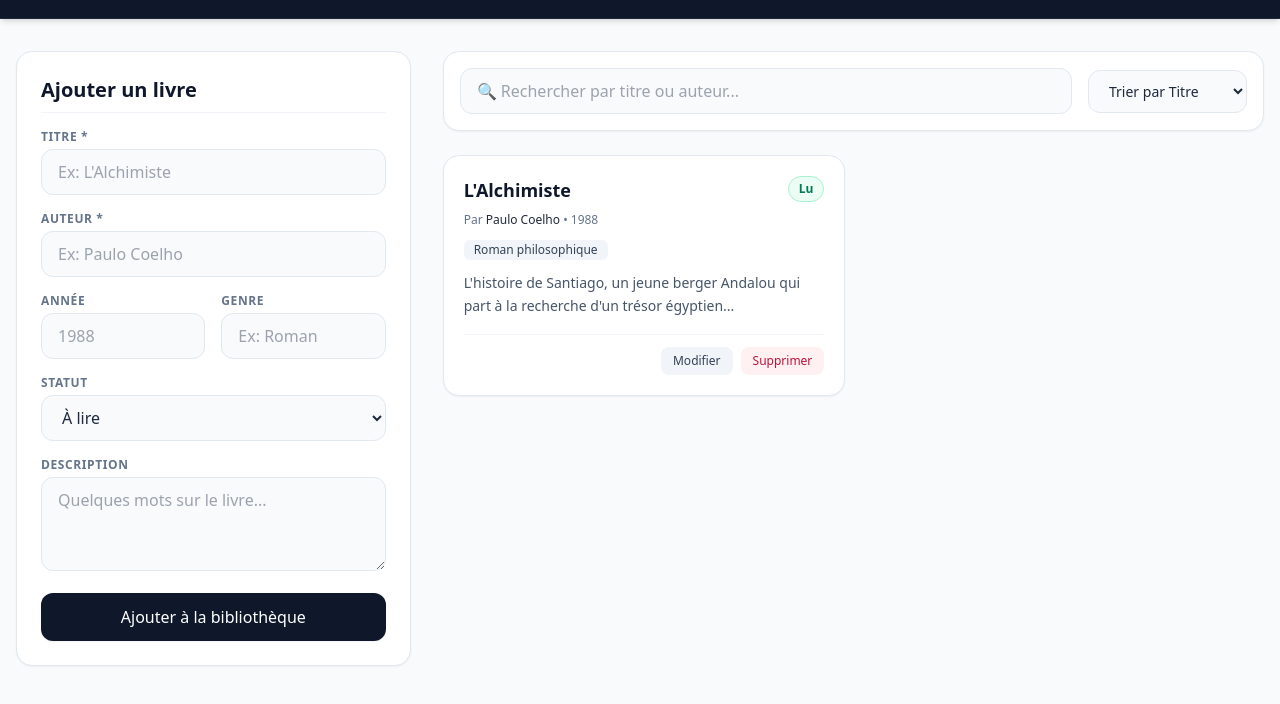
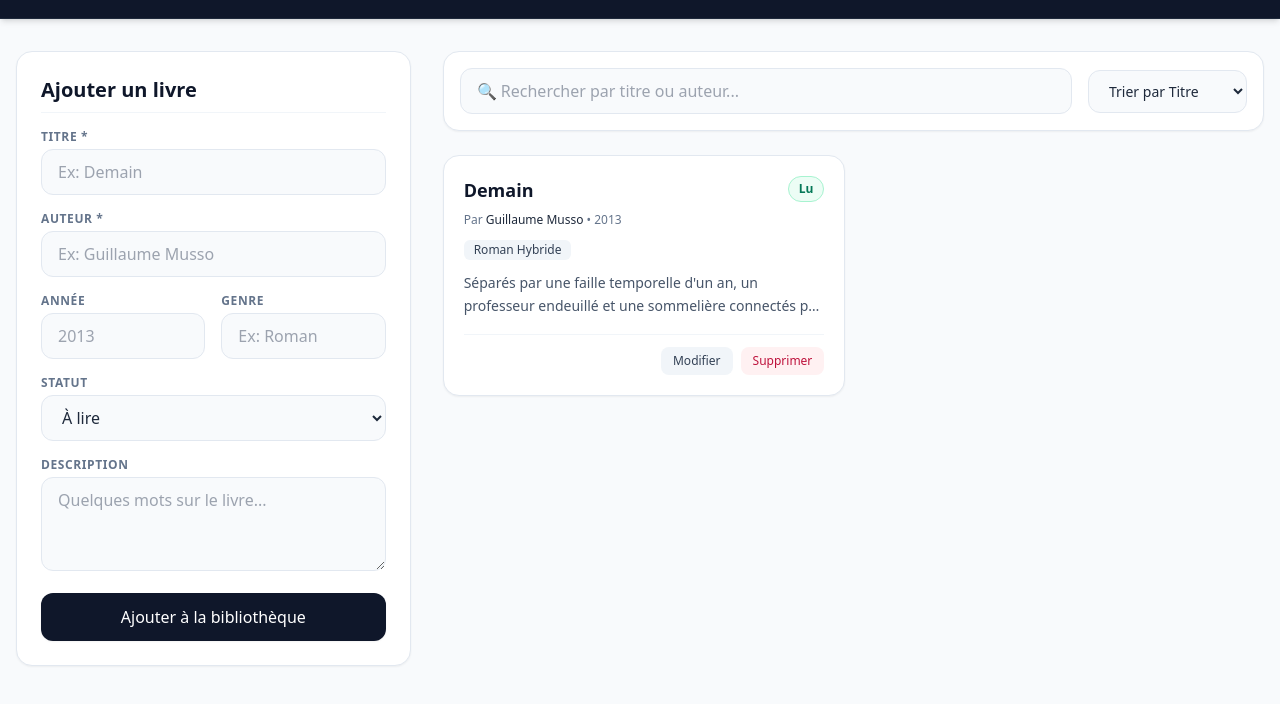
Before and after one commit to sahmihoussam1-hash/SinglePageApplication, a plain HTML site: page SPA/ref.html in a window 1280 px wide. Shown: the part 78-782 px from the top of the page. Drawn offline with nearby package versions, Linux system fonts and the light colour scheme; files whose address does not match are found by name.

Commit message:
some changes on chore html

```diff
--- a/SPA/ref.html
+++ b/SPA/ref.html
@@ -4,12 +4,12 @@
   <meta charset="UTF-8">
   <meta name="viewport" content="width=device-width, initial-scale=1.0">
   <title>Bibliothèque - Gestion de livres</title>
-  <!-- CDN Tailwind CSS -->
+
   <script src="https://cdn.tailwindcss.com"></script>
 </head>
 <body class="bg-slate-50 min-h-screen text-slate-800 font-sans">
 
-  <!-- En-tête / Header ton froid -->
+
   <header class="bg-slate-900 text-slate-100 py-6 shadow-md border-b border-slate-800">
     <div class="container mx-auto px-4 flex justify-between items-center">
       <div class="flex items-center gap-3">
@@ -23,33 +23,33 @@
     </div>
   </header>
 
-  <!-- Contenu Principal -->
+
   <main class="container mx-auto px-4 py-8 grid grid-cols-1 lg:grid-cols-3 gap-8">
 
-    <!-- Section Formulaire (1 colonne) -->
+
     <section class="bg-white p-6 rounded-2xl shadow-sm border border-slate-200">
       <h2 class="text-xl font-bold mb-4 text-slate-900 border-b pb-2 border-slate-100" id="form-title">Ajouter un livre</h2>
 
       <form id="book-form" class="space-y-4">
-        <!-- Champ caché pour stocker l'ID en mode édition -->
+
         <input type="hidden" id="book-id">
 
         <div>
           <label for="title" class="block text-xs font-semibold uppercase tracking-wider text-slate-500 mb-1">Titre *</label>
-          <input type="text" id="title" required placeholder="Ex: L'Alchimiste"
+          <input type="text" id="title" required placeholder="Ex: Demain"
             class="w-full px-4 py-2.5 bg-slate-50 border border-slate-200 rounded-xl focus:ring-2 focus:ring-cyan-500 focus:outline-none transition">
         </div>
 
         <div>
           <label for="author" class="block text-xs font-semibold uppercase tracking-wider text-slate-500 mb-1">Auteur *</label>
-          <input type="text" id="author" required placeholder="Ex: Paulo Coelho"
+          <input type="text" id="author" required placeholder="Ex: Guillaume Musso"
             class="w-full px-4 py-2.5 bg-slate-50 border border-slate-200 rounded-xl focus:ring-2 focus:ring-cyan-500 focus:outline-none transition">
         </div>
 
         <div class="grid grid-cols-2 gap-4">
           <div>
             <label for="year" class="block text-xs font-semibold uppercase tracking-wider text-slate-500 mb-1">Année</label>
-            <input type="number" id="year" placeholder="1988"
+            <input type="number" id="year" placeholder="2013"
               class="w-full px-4 py-2.5 bg-slate-50 border border-slate-200 rounded-xl focus:ring-2 focus:ring-cyan-500 focus:outline-none transition">
           </div>
           <div>
@@ -81,10 +81,10 @@
       </form>
     </section>
 
-    <!-- Section Liste & Filtres (2 colonnes) -->
+
     <section class="lg:col-span-2 space-y-6">
 
-      <!-- Barre de recherche et tri -->
+
       <div class="bg-white p-4 rounded-2xl shadow-sm border border-slate-200 flex flex-col sm:flex-row gap-4 justify-between items-center">
         <div class="w-full sm:flex-1">
           <input type="text" id="search-input" placeholder="🔍 Rechercher par titre ou auteur..."
@@ -99,19 +99,18 @@
         </div>
       </div>
 
-      <!-- Conteneur de la liste des livres -->
+
       <div id="books-list" class="grid grid-cols-1 md:grid-cols-2 gap-4">
 
-        <!-- Exemple de carte de livre (style tons froids) -->
         <div class="bg-white p-5 rounded-2xl shadow-sm border border-slate-200 flex flex-col justify-between hover:shadow-md transition">
           <div>
             <div class="flex justify-between items-start gap-2 mb-2">
-              <h3 class="text-lg font-bold text-slate-900">L'Alchimiste</h3>
+              <h3 class="text-lg font-bold text-slate-900">Demain</h3>
               <span class="bg-emerald-50 text-emerald-700 text-xs font-semibold px-2.5 py-1 rounded-full whitespace-nowrap border border-emerald-200">Lu</span>
             </div>
-            <p class="text-xs text-slate-500 mb-2 font-medium">Par <span class="text-slate-800">Paulo Coelho</span> • 1988</p>
-            <span class="inline-block bg-slate-100 text-slate-700 text-xs px-2.5 py-0.5 rounded-md mb-3 font-medium">Roman philosophique</span>
-            <p class="text-sm text-slate-600 line-clamp-2 mb-4 leading-relaxed">L'histoire de Santiago, un jeune berger Andalou qui part à la recherche d'un trésor égyptien...</p>
+            <p class="text-xs text-slate-500 mb-2 font-medium">Par <span class="text-slate-800">Guillaume Musso</span> • 2013</p>
+            <span class="inline-block bg-slate-100 text-slate-700 text-xs px-2.5 py-0.5 rounded-md mb-3 font-medium">Roman Hybride</span>
+            <p class="text-sm text-slate-600 line-clamp-2 mb-4 leading-relaxed">Séparés par une faille temporelle d'un an, un professeur endeuillé et une sommelière connectés par un mystérieux ordinateur s'engagent dans une course contre le temps pour réécrire le passé et empêcher un meurtre.</p>
           </div>
           <div class="flex justify-end gap-2 pt-3 border-t border-slate-100">
             <button class="px-3 py-1.5 text-xs font-medium bg-slate-100 text-slate-700 rounded-lg hover:bg-slate-200 transition">Modifier</button>
@@ -124,7 +123,7 @@
     </section>
   </main>
 
-  <!-- Module JS principal -->
+
   <script type="module" src="./src/js/app.js"></script>
 </body>
 </html>
```
